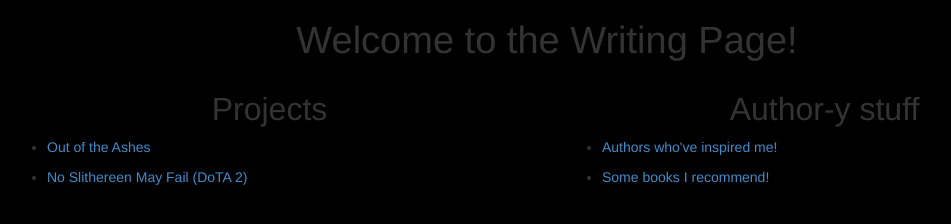
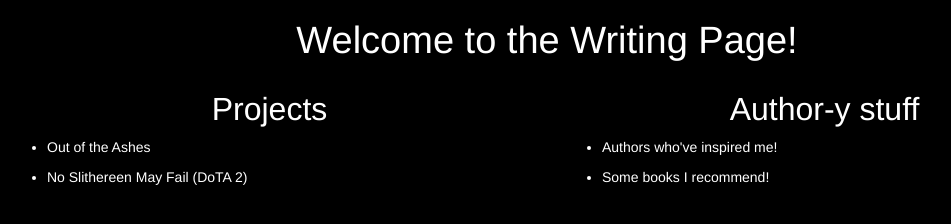
Before and after one commit to leonjunwei/leonjunwei.github.io, a plain HTML site: page Writing_Firstpage.html in a window 1280 px wide. Shown: the whole page, without its empty margins (93-1044 px from the left). Drawn offline with nearby package versions, Linux system fonts and the light colour scheme.

Commit message:
fixing up writing stuff!

```diff
--- a/Stylesheet_1.css
+++ b/Stylesheet_1.css
@@ -36,7 +36,9 @@
         max-height: 100%
     }
 
-
+    #whiteLinks a{
+      color: white;
+    }
 /*Change the div, maybe? Look at the ctrl-shift-I of the page - there might be a way to get the links working*/
     #bg1 {
       position: fixed;
--- a/Writing_Firstpage.html
+++ b/Writing_Firstpage.html
@@ -36,12 +36,12 @@
   </head>
   <body class="blackBackground">
 
-    <div class="text-center"> <!--class = "indexheader would work too, since it's in the CSS Stylesheet_1"-->
+    <div class="text-center whiteFont"> <!--class = "indexheader would work too, since it's in the CSS Stylesheet_1"-->
       <h1>Welcome to the Writing Page!</h1>
     </div>
 
 
-    <div class="container narrowMargins">
+    <div id="whiteLinks" class="container narrowMargins whiteFont">
         <div class="row">
             <div class="col-sm-6">
               <h2 class="text-center">Projects</h2>
```
Also changed, not shown: No_Slithereen_May_Fail.html (+1 -1 lines), No_Slithereen_May_Fail_2.html (+1 -1 lines), Out_Of_The_Ashes.html (+1 -1 lines), Out_Of_The_Ashes_2.html (+2 -2 lines).
